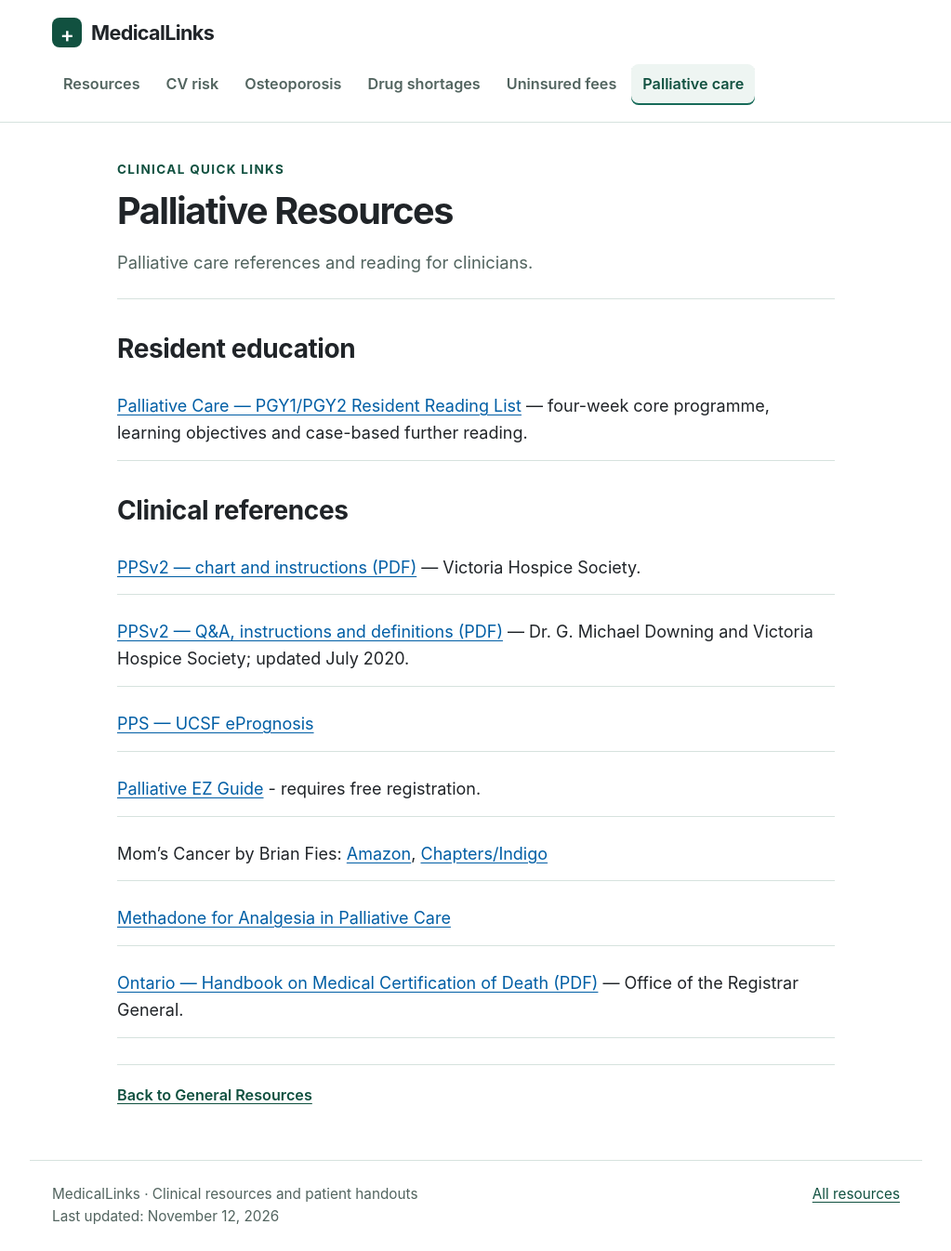
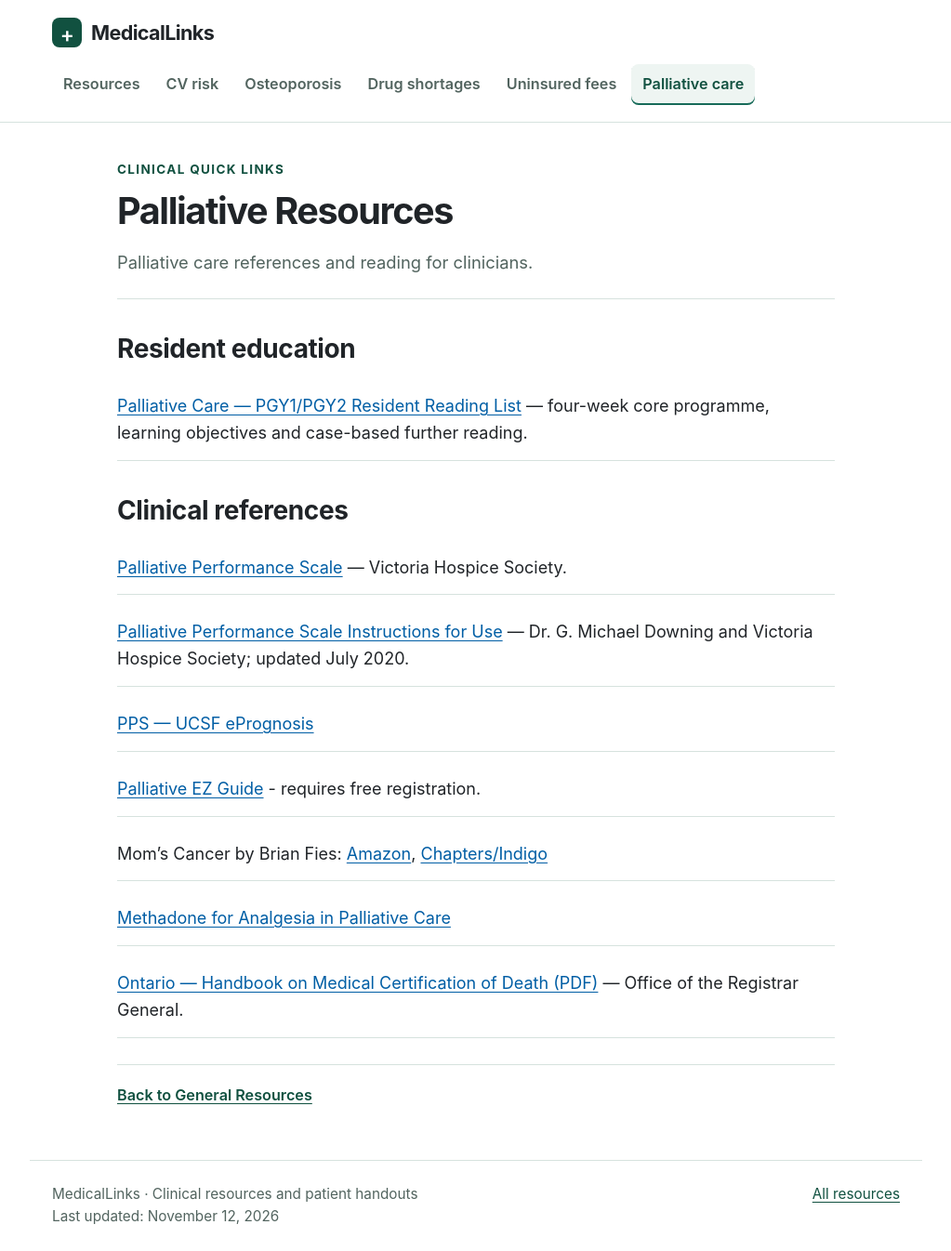
Before and after one commit to medicalchange/med-info, a Jekyll site: the page built from site/palliative-resources.md, in a window 1280 px wide. Shown: the whole page at 93% size, without its empty margins (128-1151 px from the left). Built offline with Jekyll 4.4.1, drawn with Linux system fonts in a browser that asks for light colours.

Commit message:
Rename Palliative Performance Scale PDF links

```diff
--- a/site/palliative-resources.md
+++ b/site/palliative-resources.md
@@ -14,8 +14,8 @@ back_label: Back to General Resources
 
 ## Clinical references
 
-- [PPSv2 — chart and instructions (PDF)]({{ '/assets/pdfs/ppsv2.pdf' | relative_url }}) — Victoria Hospice Society.
-- [PPSv2 — Q&A, instructions and definitions (PDF)]({{ '/assets/pdfs/ppsv2-qa-instructions-definitions-2020.pdf' | relative_url }}) — Dr. G. Michael Downing and Victoria Hospice Society; updated July 2020.
+- [Palliative Performance Scale]({{ '/assets/pdfs/ppsv2.pdf' | relative_url }}) — Victoria Hospice Society.
+- [Palliative Performance Scale Instructions for Use]({{ '/assets/pdfs/ppsv2-qa-instructions-definitions-2020.pdf' | relative_url }}) — Dr. G. Michael Downing and Victoria Hospice Society; updated July 2020.
 - [PPS — UCSF ePrognosis](https://eprognosis.ucsf.edu/pps.php)
 - [Palliative EZ Guide](https://palliativeezguide.ca/) - requires free registration.
 - Mom's Cancer by Brian Fies: [Amazon](http://www.amazon.com/gp/product/0810971070?tag=abramsbook03a-20), [Chapters/Indigo](https://www.chapters.indigo.ca/en-ca/books/moms-cancer/9780810971073-item.html)
```
